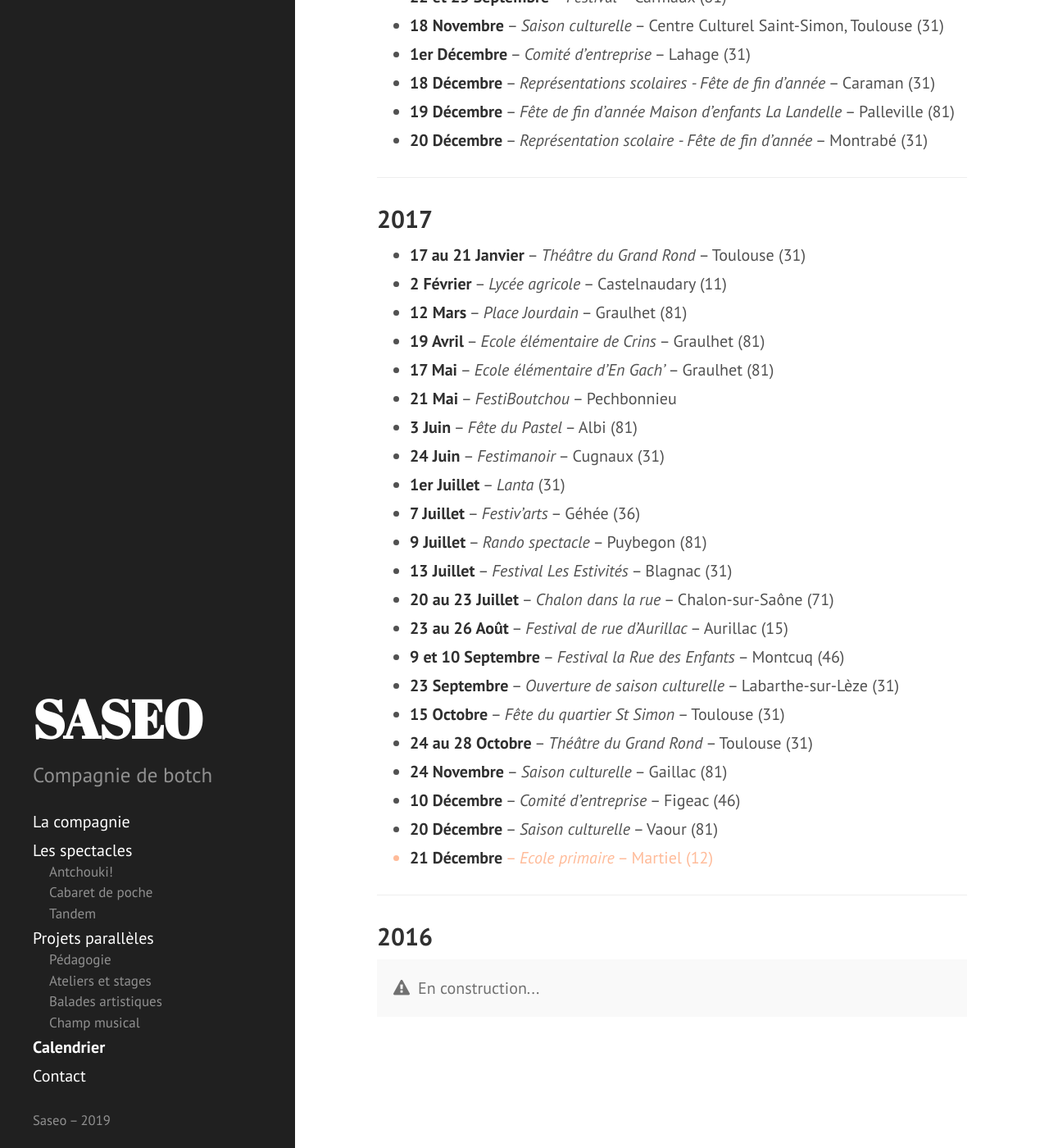
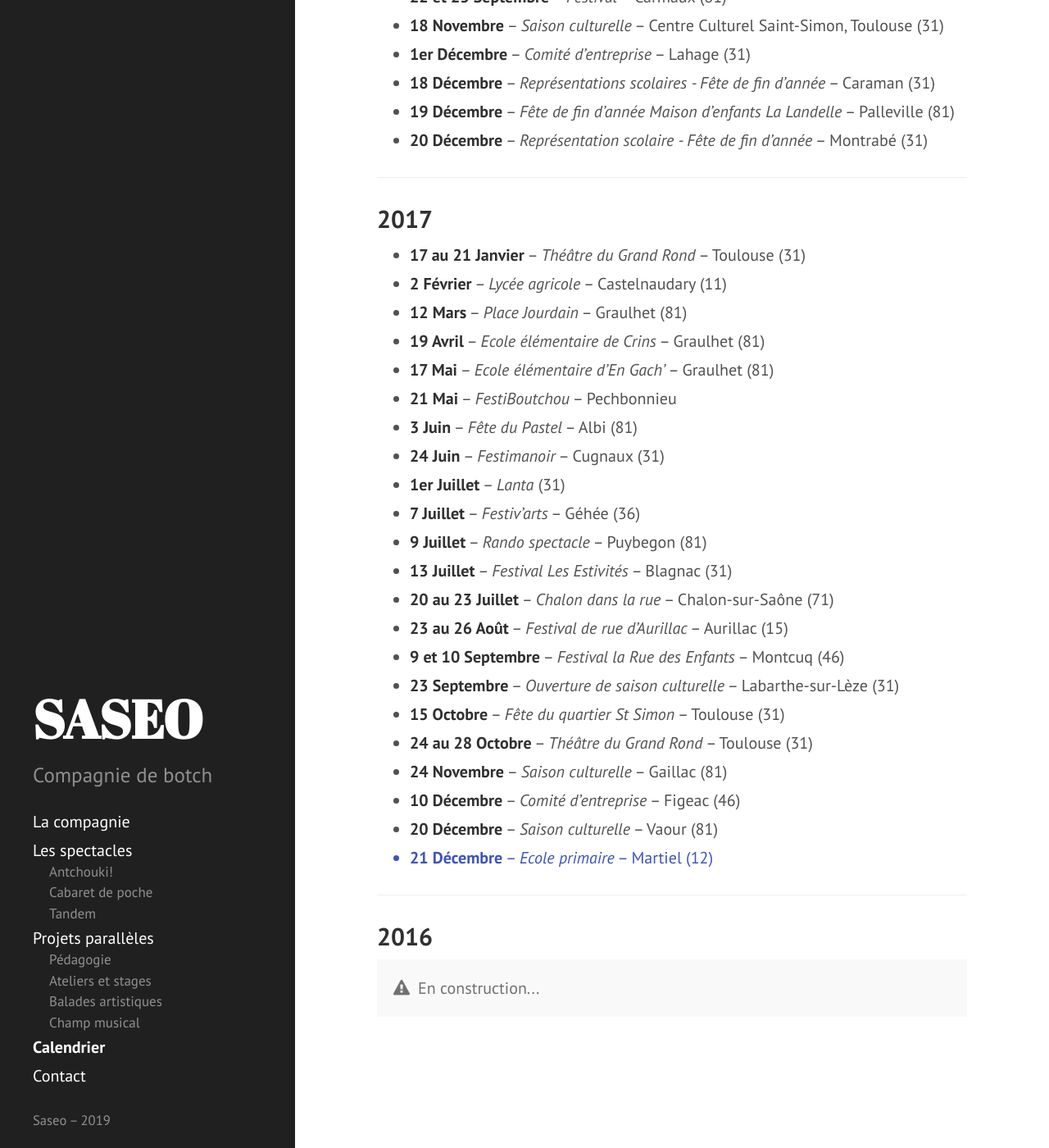
Before and after one commit to rizoom/saseo.org, a Jekyll site: the page built from calendrier.md, in a window 1280 px wide and 1400 px high, scrolled down 1966 px. Shown: the whole window at 82% size. Built offline with Jekyll 4.4.1, drawn with Linux system fonts in a browser that asks for light colours.

Commit message:
change tandem color to night blue

```diff
--- a/_sass/_saseo.scss
+++ b/_sass/_saseo.scss
@@ -46,7 +46,10 @@ h1.page-title {
 
 /* calendar dates */
 .tandem {
-	color: #ffbb99;
+	color: #3e53bc;
+	strong {
+		color: #3e53bc;
+	}
 }
 
 /* Utilities */
```
